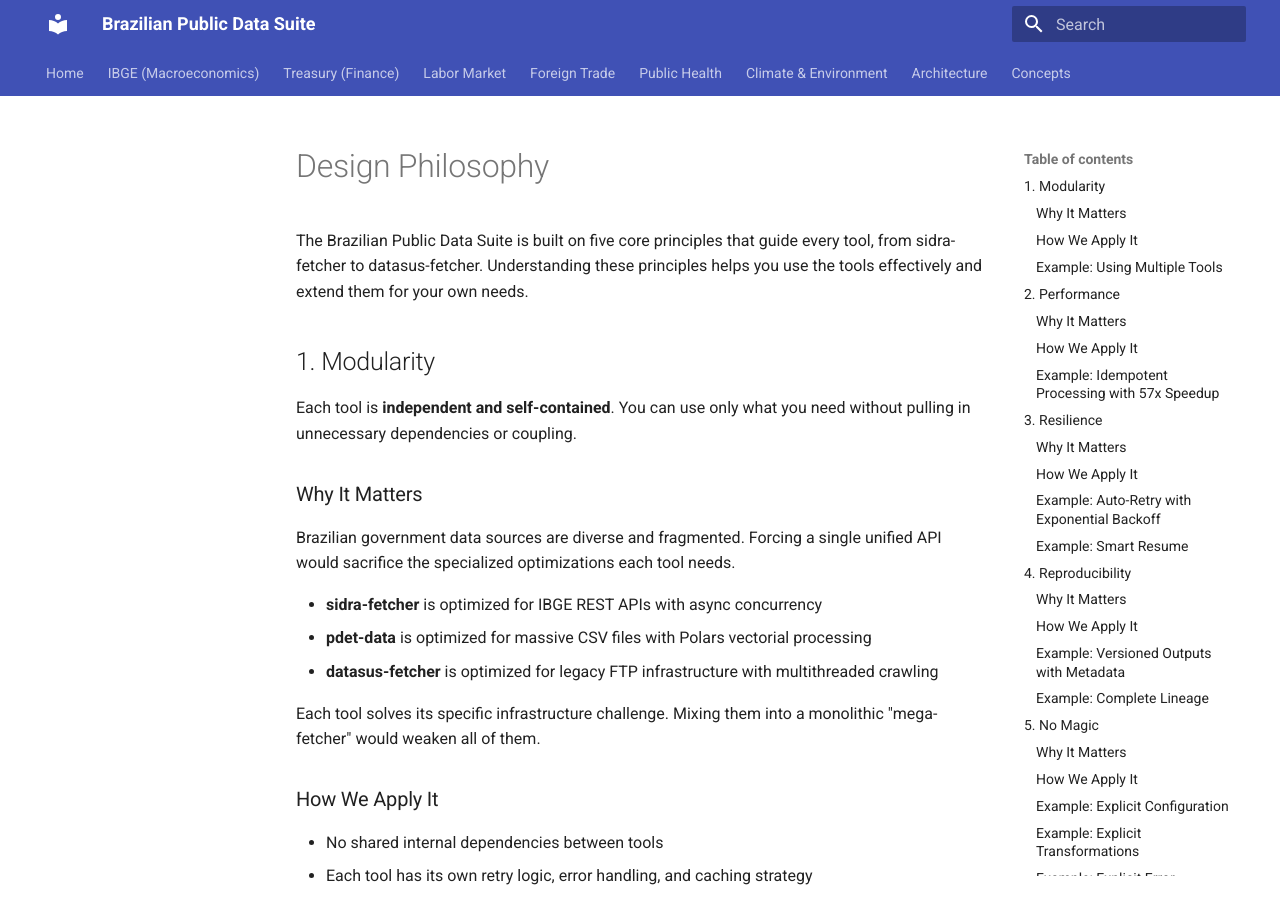
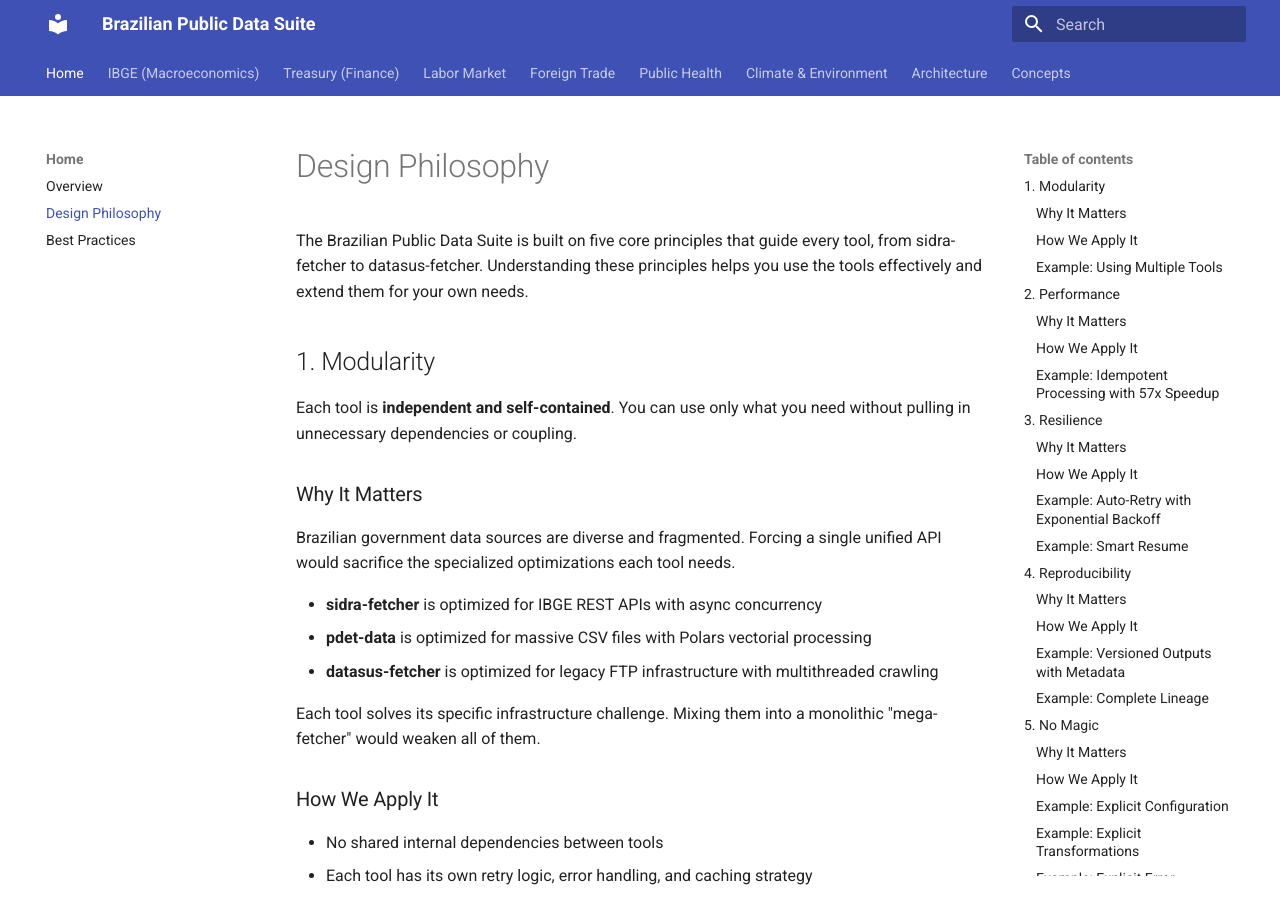
Before and after one commit to Quantilica/docs, an MkDocs documentation site: the page built from docs/design-philosophy.md, in a window 1280 px wide and 900 px high. Built offline with MkDocs 1.6.1 and Material for MkDocs 9.7.7, drawn with Linux system fonts in a browser that asks for light colours.

Commit message:
Add missing items in home nav

```diff
--- a/mkdocs.yml
+++ b/mkdocs.yml
@@ -19,6 +19,8 @@ theme:
 nav:
   - Home:
       - Overview: index.md
+      - Design Philosophy: design-philosophy.md
+      - Best Practices: best-practices.md
 
   - IBGE (Macroeconomics):
       - Overview: ibge/index.md
```
